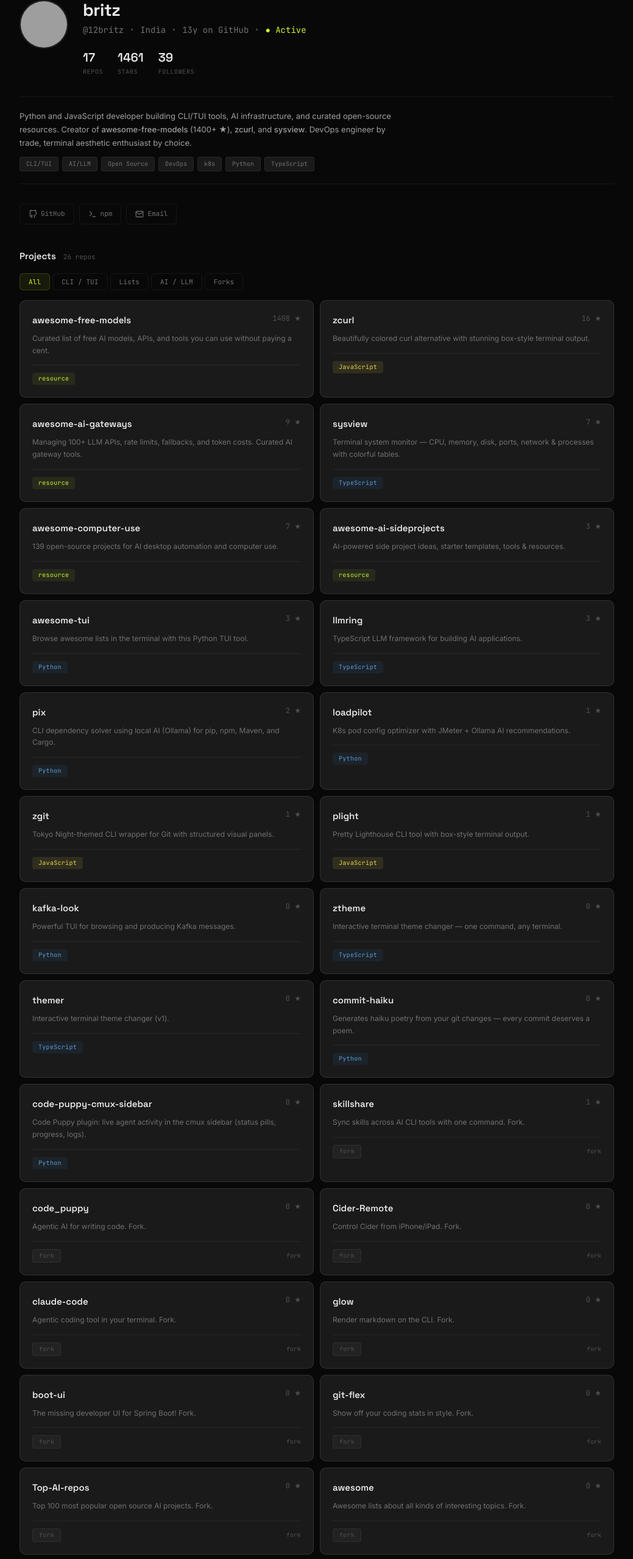
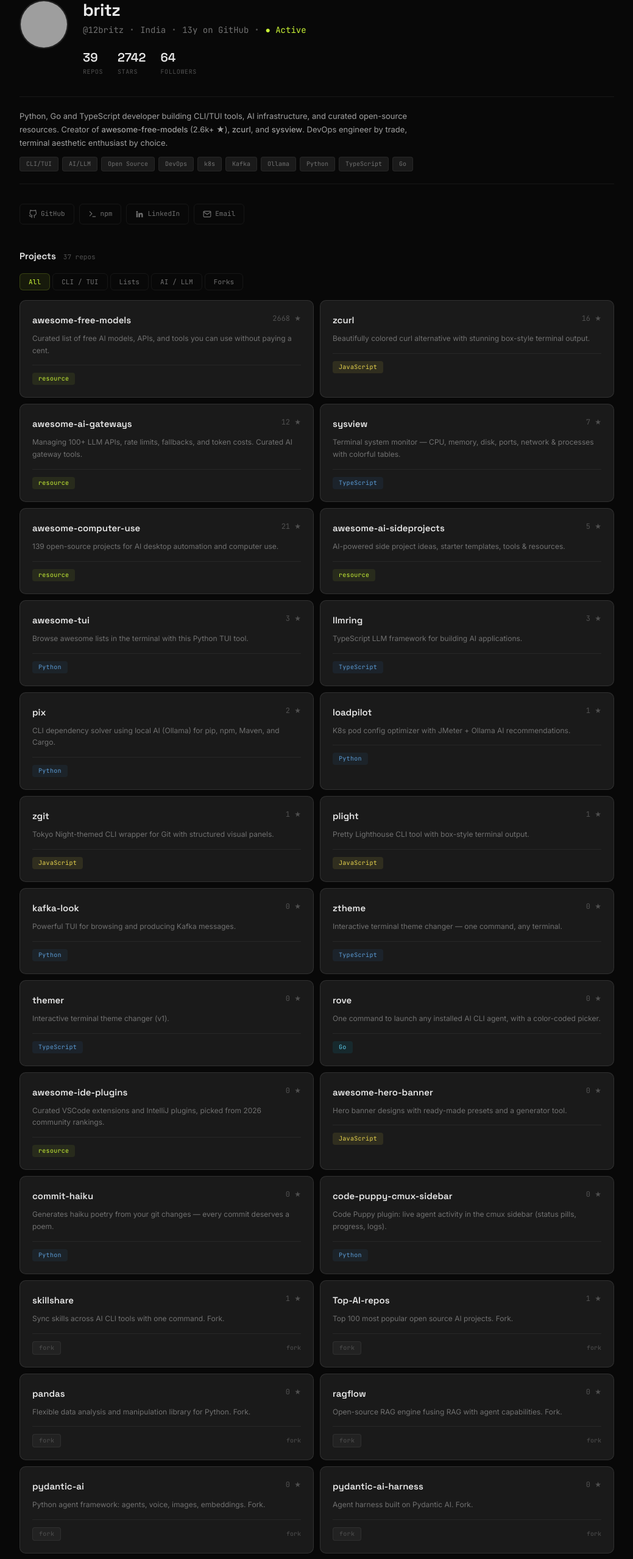
Before and after one commit to 12britz/12britz.github.io, a plain HTML site: page index.html in a window 1280 px wide. Shown: the part 40-2596 px from the top of the page at 61% size, without its empty margins (120-1159 px from the left). Drawn offline with Linux system fonts and the light colour scheme; no server answers; grey boxes are pictures that could not be loaded.

Commit message:
Refresh bio, links and full project list; load stats from the GitHub API
The page had drifted badly: star counts were months stale, the npm link
pointed at a private settings page, and eight forks plus three newer repos
were missing. Header numbers also could never reach the real totals because
they were derived from the card list, which excludes the meta repos.

Follower, repo and star counts now come from api.github.com at load time, with
a dated snapshot as fallback when the call is rate limited.

```diff
--- a/index.html
+++ b/index.html
@@ -284,6 +284,7 @@
     .badge.javascript { background: rgba(240,219,79,0.1); color: #e8d44d; }
     .badge.typescript { background: rgba(49,120,198,0.1); color: #5b9bd5; }
     .badge.python { background: rgba(55,118,171,0.1); color: #5b9bd5; }
+    .badge.go { background: rgba(0,173,216,0.1); color: #5bc8e8; }
     .badge.resource { background: var(--accent-dim); color: var(--accent); }
     .badge.fork { background: rgba(255,255,255,0.04); color: var(--fg4); border: 1px solid var(--border); }
     .card .fork-tag {
@@ -356,7 +357,7 @@
             <div class="lbl">stars</div>
           </div>
           <div class="count-item">
-            <div class="num" id="s-followers">39</div>
+            <div class="num" id="s-followers">64</div>
             <div class="lbl">followers</div>
           </div>
         </div>
@@ -366,9 +367,9 @@
     <!-- About -->
     <div class="about">
       <p>
-        Python and JavaScript developer building CLI/TUI tools, AI infrastructure,
+        Python, Go and TypeScript developer building CLI/TUI tools, AI infrastructure,
         and curated open-source resources. Creator of <strong style="color:var(--fg2);font-weight:500;">awesome-free-models</strong>
-        (1400+ ★), <strong style="color:var(--fg2);font-weight:500;">zcurl</strong>, and <strong style="color:var(--fg2);font-weight:500;">sysview</strong>.
+        (2.6k+ ★), <strong style="color:var(--fg2);font-weight:500;">zcurl</strong>, and <strong style="color:var(--fg2);font-weight:500;">sysview</strong>.
         DevOps engineer by trade, terminal aesthetic enthusiast by choice.
       </p>
       <div class="tags">
@@ -377,8 +378,11 @@
         <span class="tag">Open Source</span>
         <span class="tag">DevOps</span>
         <span class="tag">k8s</span>
+        <span class="tag">Kafka</span>
+        <span class="tag">Ollama</span>
         <span class="tag">Python</span>
         <span class="tag">TypeScript</span>
+        <span class="tag">Go</span>
       </div>
     </div>
 
@@ -388,9 +392,13 @@
         <svg width="14" height="14" viewBox="0 0 24 24" fill="none" stroke="currentColor" stroke-width="2" stroke-linecap="round" stroke-linejoin="round"><path d="M9 19c-5 1.5-5-2.5-7-3m14 6v-3.87a3.37 3.37 0 0 0-.94-2.61c3.14-.35 6.44-1.54 6.44-7A5.44 5.44 0 0 0 20 4.77 5.07 5.07 0 0 0 19.91 1S18.73.65 16 2.48a13.38 13.38 0 0 0-7 0C6.27.65 5.09 1 5.09 1A5.07 5.07 0 0 0 5 4.77a5.44 5.44 0 0 0-1.5 3.78c0 5.42 3.3 6.61 6.44 7A3.37 3.37 0 0 0 9 18.13V22"/></svg>
         GitHub
       </a>
-      <a href="https://www.npmjs.com/settings/12britz/packages" target="_blank" rel="noopener">
+      <a href="https://www.npmjs.com/~12britz" target="_blank" rel="noopener">
         <svg width="14" height="14" viewBox="0 0 24 24" fill="none" stroke="currentColor" stroke-width="2" stroke-linecap="round" stroke-linejoin="round"><polyline points="4 17 10 11 4 5"/><line x1="12" y1="19" x2="20" y2="19"/></svg>
         npm
+      </a>
+      <a href="https://www.linkedin.com/in/12britz" target="_blank" rel="noopener">
+        <svg width="14" height="14" viewBox="0 0 24 24" fill="currentColor"><path d="M4.98 3.5a2.5 2.5 0 1 1 0 5 2.5 2.5 0 0 1 0-5zM3 9h4v12H3zM9 9h3.8v1.7h.05c.53-1 1.83-2.05 3.77-2.05 4.03 0 4.78 2.65 4.78 6.1V21h-4v-5.4c0-1.3-.02-2.97-1.8-2.97-1.8 0-2.08 1.4-2.08 2.87V21H9z"/></svg>
+        LinkedIn
       </a>
       <a href="mailto:britz.dev@proton.me">
         <svg width="14" height="14" viewBox="0 0 24 24" fill="none" stroke="currentColor" stroke-width="2" stroke-linecap="round" stroke-linejoin="round"><path d="M4 4h16c1.1 0 2 .9 2 2v12c0 1.1-.9 2-2 2H4c-1.1 0-2-.9-2-2V6c0-1.1.9-2 2-2z"/><polyline points="22,6 12,13 2,6"/></svg>
@@ -421,6 +429,8 @@
       <div class="links">
         <a href="https://github.com/12britz" target="_blank" rel="noopener">GitHub</a>
         <a href="https://github.com/12britz?tab=repositories" target="_blank" rel="noopener">Repositories</a>
+        <a href="https://www.npmjs.com/~12britz" target="_blank" rel="noopener">npm</a>
+        <a href="https://www.linkedin.com/in/12britz" target="_blank" rel="noopener">LinkedIn</a>
       </div>
       <div class="copy">&copy; 2026 &middot; @12britz</div>
     </footer>
@@ -428,12 +438,12 @@
 
   <script>
     const repos = [
-      { n: 'awesome-free-models',     s: 1408, l: null,     u: 'https://github.com/12britz/awesome-free-models',     d: 'Curated list of free AI models, APIs, and tools you can use without paying a cent.',                              c: 'lists' },
+      { n: 'awesome-free-models',     s: 2668, l: null,     u: 'https://github.com/12britz/awesome-free-models',     d: 'Curated list of free AI models, APIs, and tools you can use without paying a cent.',                              c: 'lists' },
       { n: 'zcurl',                   s: 16,   l: 'JavaScript', u: 'https://github.com/12britz/zcurl',                   d: 'Beautifully colored curl alternative with stunning box-style terminal output.',                                 c: 'cli' },
-      { n: 'awesome-ai-gateways',     s: 9,    l: null,     u: 'https://github.com/12britz/awesome-ai-gateways',     d: 'Managing 100+ LLM APIs, rate limits, fallbacks, and token costs. Curated AI gateway tools.',                     c: 'lists' },
+      { n: 'awesome-ai-gateways',     s: 12,   l: null,     u: 'https://github.com/12britz/awesome-ai-gateways',     d: 'Managing 100+ LLM APIs, rate limits, fallbacks, and token costs. Curated AI gateway tools.',                     c: 'lists' },
       { n: 'sysview',                 s: 7,    l: 'TypeScript', u: 'https://github.com/12britz/sysview',                 d: 'Terminal system monitor — CPU, memory, disk, ports, network & processes with colorful tables.',                c: 'cli' },
-      { n: 'awesome-computer-use',    s: 7,    l: null,     u: 'https://github.com/12britz/awesome-computer-use',     d: '139 open-source projects for AI desktop automation and computer use.',                                           c: 'lists' },
-      { n: 'awesome-ai-sideprojects', s: 3,    l: null,     u: 'https://github.com/12britz/awesome-ai-sideprojects', d: 'AI-powered side project ideas, starter templates, tools & resources.',                                          c: 'lists' },
+      { n: 'awesome-computer-use',    s: 21,   l: null,     u: 'https://github.com/12britz/awesome-computer-use',     d: '139 open-source projects for AI desktop automation and computer use.',                                           c: 'lists' },
+      { n: 'awesome-ai-sideprojects', s: 5,    l: null,     u: 'https://github.com/12britz/awesome-ai-sideprojects', d: 'AI-powered side project ideas, starter templates, tools & resources.',                                          c: 'lists' },
       { n: 'awesome-tui',             s: 3,    l: 'Python', u: 'https://github.com/12britz/awesome-tui',             d: 'Browse awesome lists in the terminal with this Python TUI tool.',                                               c: 'cli' },
       { n: 'llmring',                 s: 3,    l: 'TypeScript', u: 'https://github.com/12britz/llmring',                 d: 'TypeScript LLM framework for building AI applications.',                                                        c: 'ai' },
       { n: 'pix',                     s: 2,    l: 'Python', u: 'https://github.com/12britz/pix',                     d: 'CLI dependency solver using local AI (Ollama) for pip, npm, Maven, and Cargo.',                                 c: 'ai' },
@@ -443,24 +453,38 @@
       { n: 'kafka-look',              s: 0,    l: 'Python', u: 'https://github.com/12britz/kafka-look',              d: 'Powerful TUI for browsing and producing Kafka messages.',                                                        c: 'cli' },
       { n: 'ztheme',                  s: 0,    l: 'TypeScript', u: 'https://github.com/12britz/ztheme',                  d: 'Interactive terminal theme changer — one command, any terminal.',                                               c: 'cli' },
       { n: 'themer',                  s: 0,    l: 'TypeScript', u: 'https://github.com/12britz/themer',                  d: 'Interactive terminal theme changer (v1).',                                                                      c: 'cli' },
+      { n: 'rove',                    s: 0,    l: 'Go',     u: 'https://github.com/12britz/rove',                    d: 'One command to launch any installed AI CLI agent, with a color-coded picker.',                                  c: 'cli' },
+      { n: 'awesome-ide-plugins',     s: 0,    l: null,     u: 'https://github.com/12britz/awesome-ide-plugins',     d: 'Curated VSCode extensions and IntelliJ plugins, picked from 2026 community rankings.',                          c: 'lists' },
+      { n: 'awesome-hero-banner',     s: 0,    l: 'JavaScript', u: 'https://github.com/12britz/awesome-hero-banner', d: 'Hero banner designs with ready-made presets and a generator tool.',                                            c: 'lists' },
       { n: 'commit-haiku',            s: 0,    l: 'Python', u: 'https://github.com/12britz/commit-haiku',            d: 'Generates haiku poetry from your git changes — every commit deserves a poem.',                                  c: 'cli' },
       { n: 'code-puppy-cmux-sidebar', s: 0,    l: 'Python', u: 'https://github.com/12britz/code-puppy-cmux-sidebar', d: 'Code Puppy plugin: live agent activity in the cmux sidebar (status pills, progress, logs).',                    c: 'ai' },
       { n: 'skillshare',              s: 1,    l: 'fork',   u: 'https://github.com/12britz/skillshare',              d: 'Sync skills across AI CLI tools with one command. Fork.',                                                       c: 'fork' },
+      { n: 'Top-AI-repos',            s: 1,    l: 'fork',   u: 'https://github.com/12britz/Top-AI-repos',            d: 'Top 100 most popular open source AI projects. Fork.',                                                           c: 'fork' },
+      { n: 'pandas',                  s: 0,    l: 'fork',   u: 'https://github.com/12britz/pandas',                  d: 'Flexible data analysis and manipulation library for Python. Fork.',                                             c: 'fork' },
+      { n: 'ragflow',                 s: 0,    l: 'fork',   u: 'https://github.com/12britz/ragflow',                 d: 'Open-source RAG engine fusing RAG with agent capabilities. Fork.',                                              c: 'fork' },
+      { n: 'pydantic-ai',             s: 0,    l: 'fork',   u: 'https://github.com/12britz/pydantic-ai',             d: 'Python agent framework: agents, voice, images, embeddings. Fork.',                                              c: 'fork' },
+      { n: 'pydantic-ai-harness',     s: 0,    l: 'fork',   u: 'https://github.com/12britz/pydantic-ai-harness',     d: 'Agent harness built on Pydantic AI. Fork.',                                                                    c: 'fork' },
+      { n: 'code_puppy_core_plugins', s: 0,    l: 'fork',   u: 'https://github.com/12britz/code_puppy_core_plugins', d: 'Official plugin bundle for Code Puppy. Fork.',                                                                c: 'fork' },
+      { n: 'opencode',                s: 0,    l: 'fork',   u: 'https://github.com/12britz/opencode',                d: 'The open source coding agent. Fork.',                                                                          c: 'fork' },
+      { n: 'gac',                     s: 0,    l: 'fork',   u: 'https://github.com/12britz/gac',                     d: 'LLM-powered git commit message generator. Fork.',                                                              c: 'fork' },
+      { n: 'cookbook',                s: 0,    l: 'fork',   u: 'https://github.com/12britz/cookbook',                d: 'Cursor cookbook — recipes and patterns. Fork.',                                                                c: 'fork' },
       { n: 'code_puppy',              s: 0,    l: 'fork',   u: 'https://github.com/12britz/code_puppy',              d: 'Agentic AI for writing code. Fork.',                                                                            c: 'fork' },
       { n: 'Cider-Remote',            s: 0,    l: 'fork',   u: 'https://github.com/12britz/Cider-Remote',            d: 'Control Cider from iPhone/iPad. Fork.',                                                                         c: 'fork' },
       { n: 'claude-code',             s: 0,    l: 'fork',   u: 'https://github.com/12britz/claude-code',             d: 'Agentic coding tool in your terminal. Fork.',                                                                   c: 'fork' },
       { n: 'glow',                    s: 0,    l: 'fork',   u: 'https://github.com/12britz/glow',                    d: 'Render markdown on the CLI. Fork.',                                                                             c: 'fork' },
       { n: 'boot-ui',                 s: 0,    l: 'fork',   u: 'https://github.com/12britz/boot-ui',                 d: 'The missing developer UI for Spring Boot! Fork.',                                                               c: 'fork' },
       { n: 'git-flex',                s: 0,    l: 'fork',   u: 'https://github.com/12britz/git-flex',                d: 'Show off your coding stats in style. Fork.',                                                                    c: 'fork' },
-      { n: 'Top-AI-repos',            s: 0,    l: 'fork',   u: 'https://github.com/12britz/Top-AI-repos',            d: 'Top 100 most popular open source AI projects. Fork.',                                                           c: 'fork' },
       { n: 'awesome',                 s: 0,    l: 'fork',   u: 'https://github.com/12britz/awesome',                 d: 'Awesome lists about all kinds of interesting topics. Fork.',                                                    c: 'fork' },
     ];
 
-    const owned = repos.filter(r => r.c !== 'fork');
-    document.getElementById('s-repos').textContent = owned.length;
-    document.getElementById('s-stars').textContent = owned.reduce((a, r) => a + r.s, 0);
+    // Fallback totals, shown until the GitHub API responds (snapshot 2026-11-22)
+    document.getElementById('s-repos').textContent = 39;
+    document.getElementById('s-stars').textContent = 2742;
+
+    let filter = 'all';
 
     function render(f) {
+      filter = f;
       const grid = document.getElementById('grid');
       const filtered = f === 'all' ? repos : repos.filter(r => r.c === f);
       grid.innerHTML = '';
@@ -492,6 +516,41 @@
     });
 
     render('all');
+
+    // Refresh followers, repo count and every card's star count from the GitHub
+    // API so the page never goes stale. Unauthenticated calls are rate limited
+    // per visitor, so on any failure the fallback numbers above stay in place.
+    (async () => {
+      const set = (id, v) => {
+        const el = document.getElementById(id);
+        if (el && typeof v === 'number') el.textContent = v;
+      };
+
+      try {
+        const res = await fetch('https://api.github.com/users/12britz');
+        if (res.ok) {
+          const user = await res.json();
+          set('s-repos', user.public_repos);
+          set('s-followers', user.followers);
+        }
+      } catch (e) { /* keep fallbacks */ }
+
+      try {
+        const res = await fetch('https://api.github.com/users/12britz/repos?per_page=100');
+        if (!res.ok) return;
+        const list = await res.json();
+        if (!Array.isArray(list)) return;
+        const stars = {};
+        list.forEach(r => { stars[r.name] = r.stargazers_count; });
+        let total = 0;
+        repos.forEach(r => {
+          if (typeof stars[r.n] === 'number') r.s = stars[r.n];
+          total += r.s;
+        });
+        set('s-stars', total);
+        render(filter);
+      } catch (e) { /* keep fallbacks */ }
+    })();
   </script>
 </body>
 </html>
```
